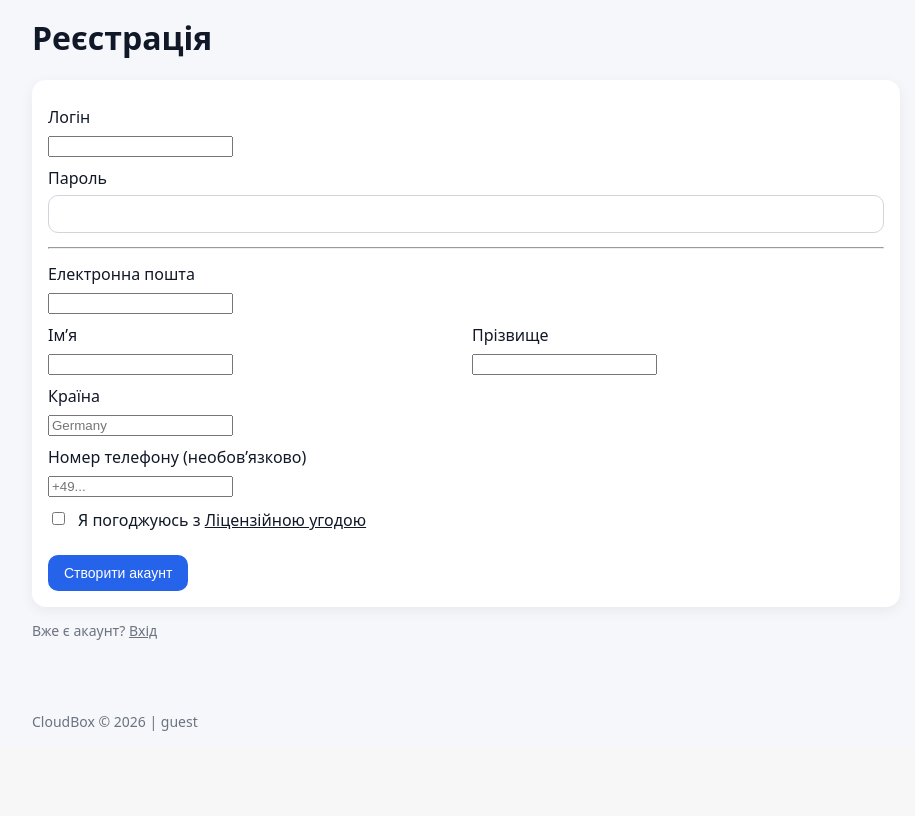
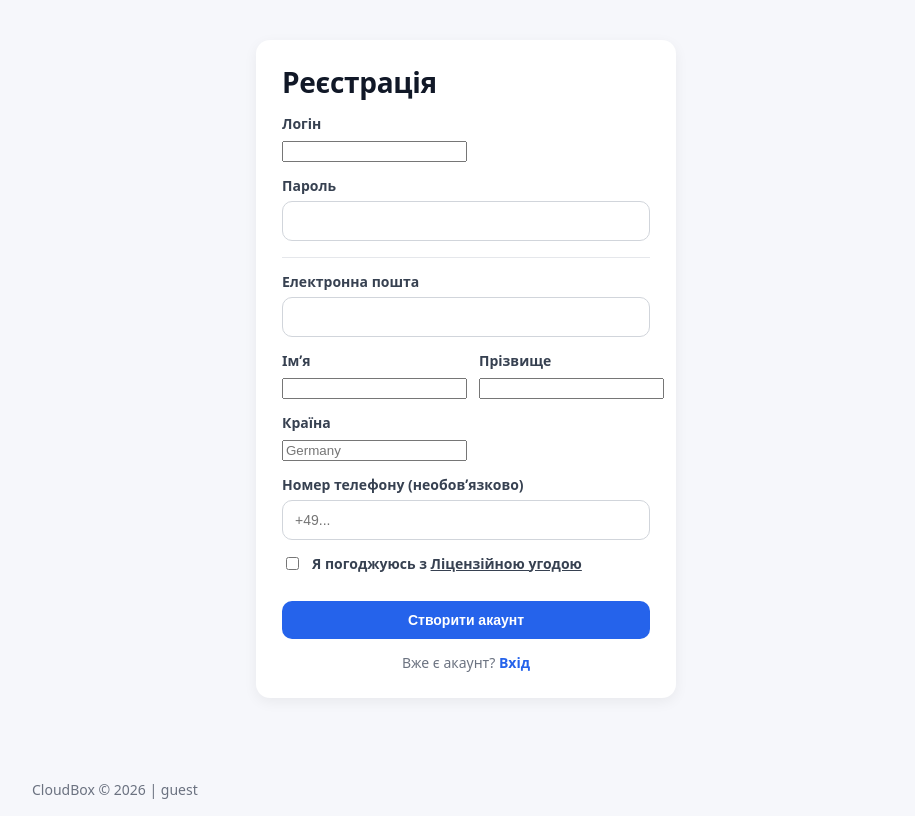
Before and after one commit to Dmytro-Shyjko/cloudbox, a Flask app: page /register in a window 1280 px wide. Shown: the part 98-914 px from the top of the page, without its empty margins (174-1089 px from the left). Before the commit the page ends 829 px from the top, so only its background shows below. Run offline with Flask 3, Linux system fonts and the light colour scheme.

Commit message:
Redesign login page with centered auth card layout

```diff
--- a/app/static/style.css
+++ b/app/static/style.css
@@ -958,3 +958,83 @@ ul.file-list > li {
   text-decoration: underline;
   color: #2563eb;
 }
+
+/* ===== Auth page ===== */
+.auth-page {
+	display: flex;
+	align-items: center;
+	justify-content: center;
+	min-height: calc(100vh - 260px);
+	padding: 24px 0;
+}
+
+.auth-card {
+	width: 100%;
+	max-width: 420px;
+	padding: 26px;
+}
+
+.auth-card h1 {
+	margin: 0 0 6px;
+	font-size: 28px;
+	line-height: 1.2;
+	letter-spacing: -0.01em;
+}
+
+.auth-form {
+	margin-top: 8px;
+}
+
+.auth-form label {
+	margin-top: 14px;
+	margin-bottom: 6px;
+	font-size: 14px;
+	font-weight: 600;
+	color: #374151;
+}
+
+.auth-form input[type="text"],
+.auth-form input[type="password"],
+.auth-form input[type="email"],
+.auth-form input[type="tel"] {
+	width: 100%;
+	padding: 11px 12px;
+	border-radius: 10px;
+	border: 1px solid #d1d5db;
+	background: #ffffff;
+	font-size: 14px;
+}
+
+.auth-form input:focus-visible {
+	outline: none;
+	border-color: #2563eb;
+	box-shadow: 0 0 0 3px rgba(37, 99, 235, 0.2);
+}
+
+.auth-divider {
+	margin: 16px 0 4px;
+	border: none;
+	border-top: 1px solid #e5e7eb;
+}
+
+.auth-submit {
+	width: 100%;
+	margin-top: 16px;
+	padding: 11px 16px;
+	font-weight: 600;
+}
+
+.auth-switch {
+	margin: 14px 0 0;
+	text-align: center;
+}
+
+.auth-switch a {
+	color: #2563eb;
+	font-weight: 600;
+	text-decoration: none;
+}
+
+.auth-switch a:hover {
+	text-decoration: underline;
+}
--- a/app/templates/login.html
+++ b/app/templates/login.html
@@ -3,6 +3,8 @@
 {% set title = t("auth.login_title") if mode == "login" else t("auth.register_title") %}
 
 {% block content %}
+	<div class="auth-page">
+		<div class="auth-card card">
 			<h1>{{ title }}</h1>
 
 			{% if error %}
@@ -11,7 +13,7 @@
 
 			<form method="post"
 				action="{{ url_for('auth.login_post') if mode == 'login' else url_for('auth.register_post') }}"
-        class="card">
+				class="auth-form">
 
 				<!-- Username -->
 				<label>{{ t("auth.username") }}</label>
@@ -34,7 +36,7 @@
 						<input name="company" autocomplete="off" tabindex="-1">
 					</div>
 
-      <hr style="margin:14px 0;">
+					<hr class="auth-divider">
 
 					<!-- Email -->
 					<label>{{ t("auth.email") }}</label>
@@ -93,16 +95,18 @@
 					</div>
 				{% endif %}
 
-    <button type="submit">
+				<button type="submit" class="auth-submit">
 					{{ t("auth.login_title") if mode == "login" else t("auth.create_account") }}
 				</button>
 			</form>
 
-  <p class="muted">
+			<p class="muted auth-switch">
 				{% if mode == "login" %}
 					{{ t("auth.no_account") }} <a href="{{ url_for('auth.register_get') }}">{{ t("auth.register_title") }}</a>
 				{% else %}
 					{{ t("auth.have_account") }} <a href="{{ url_for('auth.login_get') }}">{{ t("auth.login_title") }}</a>
 				{% endif %}
 			</p>
+		</div>
+	</div>
 {% endblock %}
```
Lines whose indentation alone changed are shown as unchanged.
